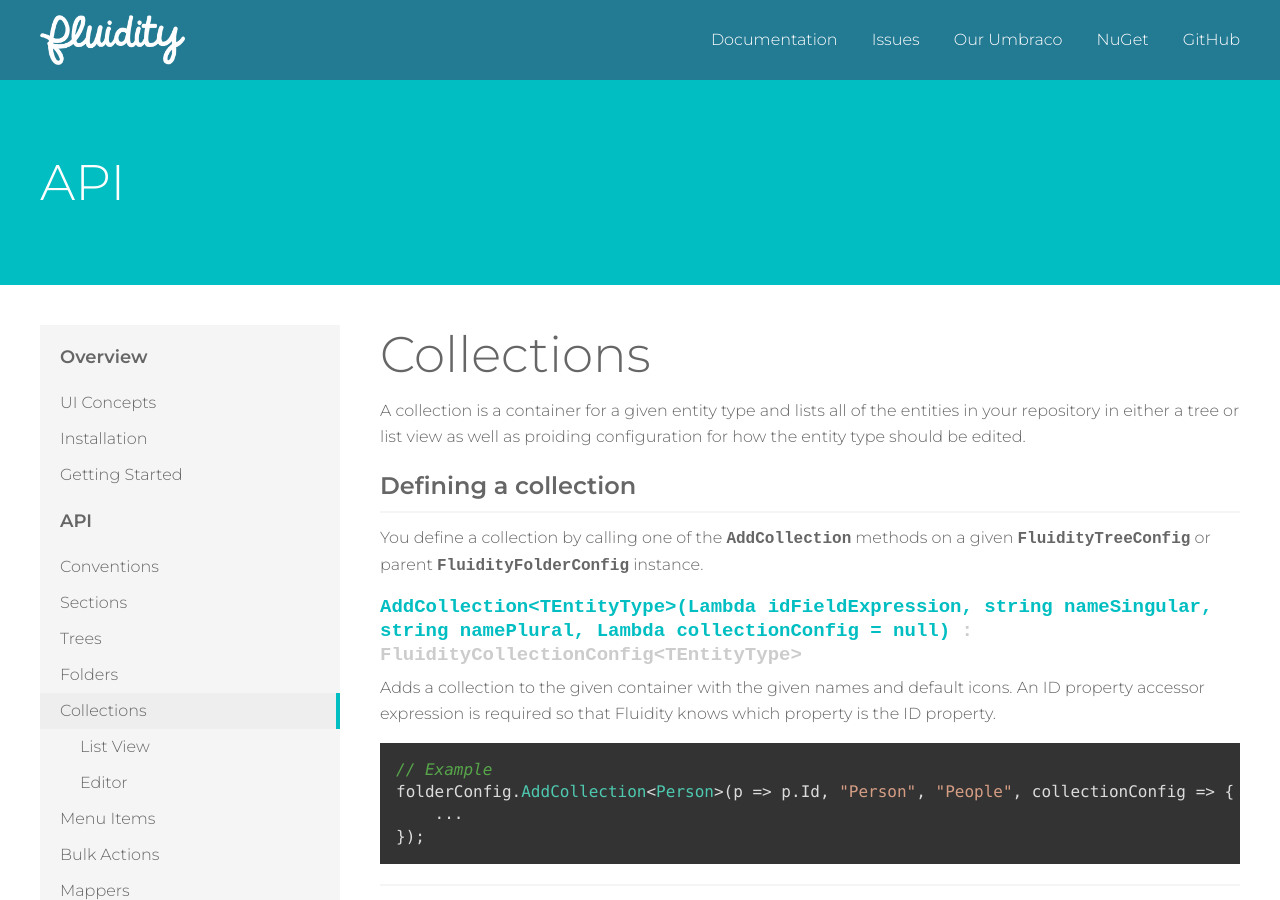
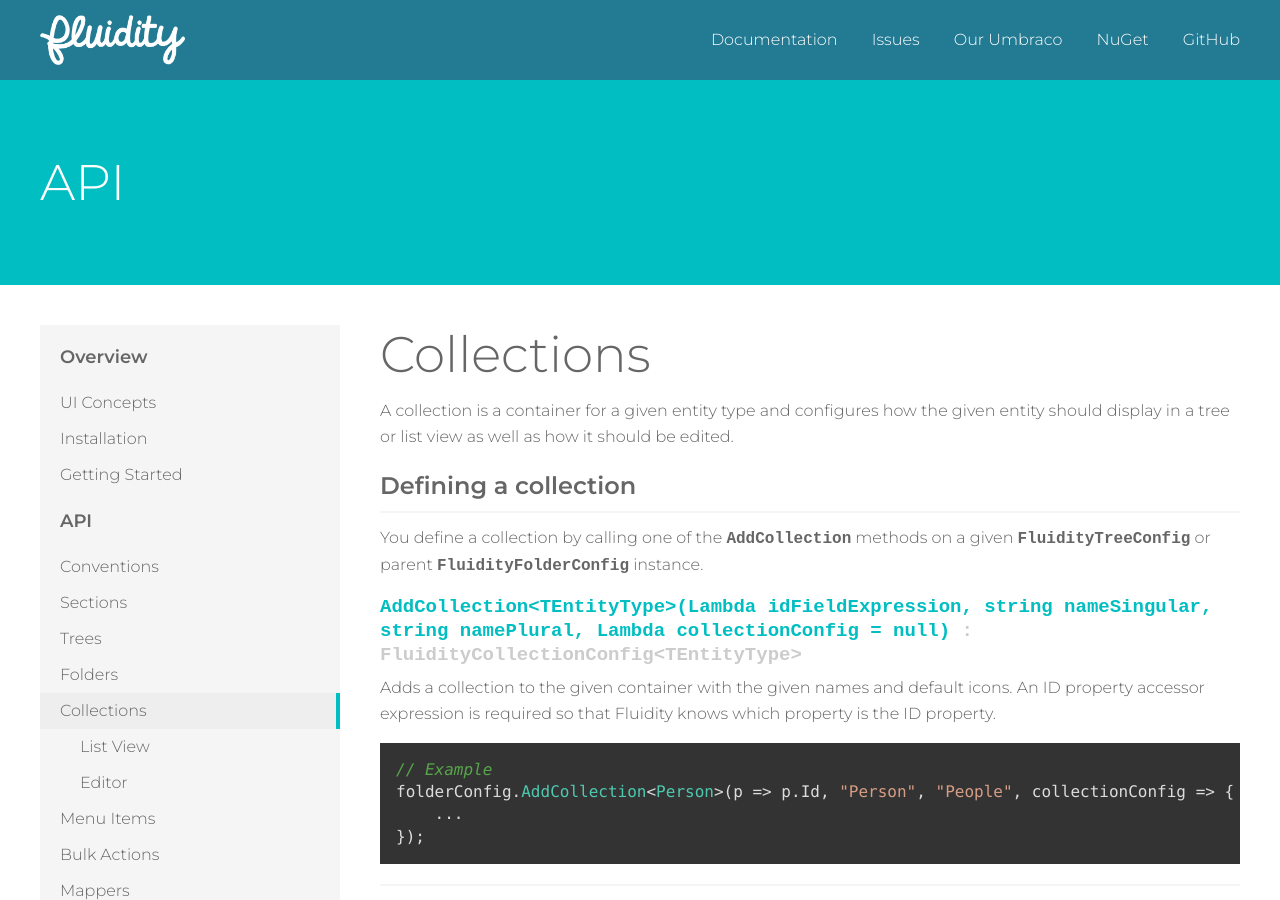
Before and after one commit to mattbrailsford/umbraco-fluidity, a Jekyll site: the page built from docs/_pages/02-api-04-collections.md, in a window 1280 px wide and 900 px high. Built offline with Jekyll 4.4.1, drawn with Linux system fonts in a browser that asks for light colours.

Commit message:
Intro tweek

```diff
--- a/docs/_pages/02-api-04-collections.md
+++ b/docs/_pages/02-api-04-collections.md
@@ -5,7 +5,7 @@ title: Collections
 permalink: /api/collections/index.html
 ---
 
-A collection is a container for a given entity type and lists all of the entities in your repository in either a tree or list view as well as proiding configuration for how the entity type should be edited.
+A collection is a container for a given entity type and configures how the given entity should display in a tree or list view as well as how it should be edited.
 
 ### Defining a collection
 
```
